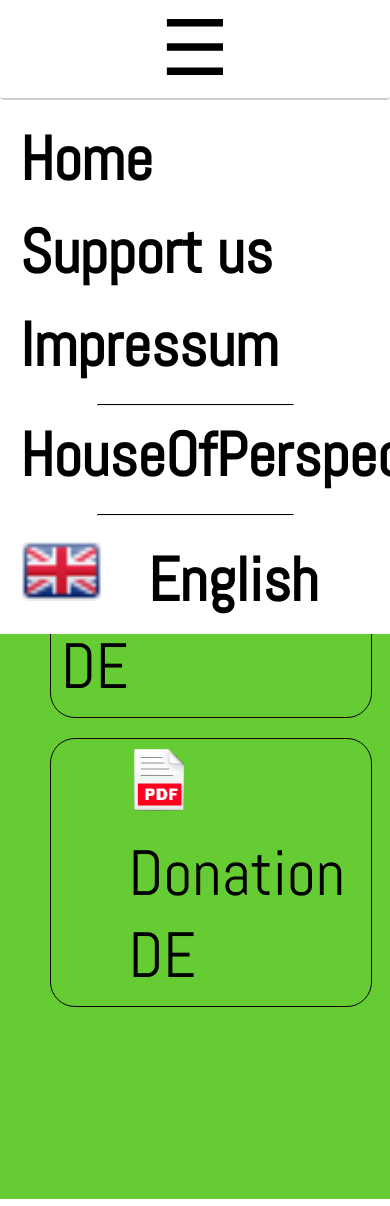
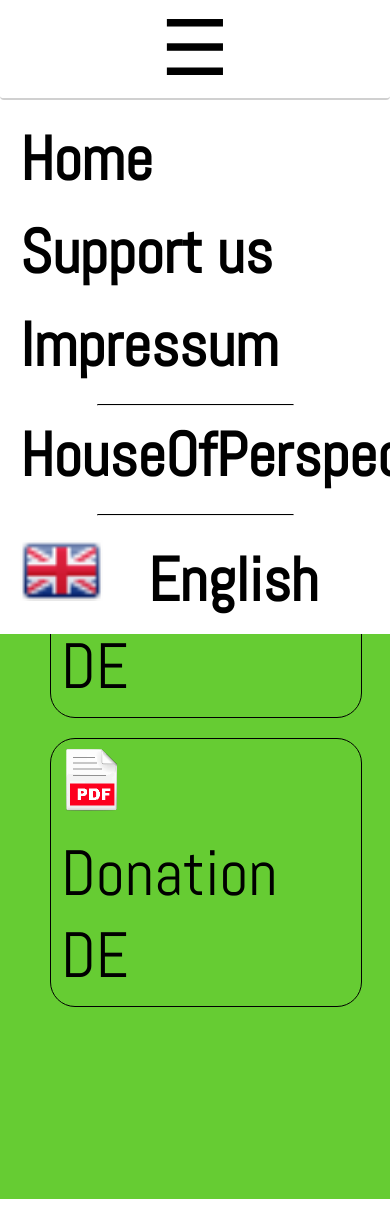
Before and after one commit to Lightshadow244/HoPe, a Django app: template HoPe/Foerder/templates/Foerder/support_us.html in a window 390 px wide; the page is wider, and only the part inside the window is pictured. Shown: the top 1206 px of that part. Run offline with Django 3.2, Linux system fonts and the light colour scheme; the template is opened without the code that fills it, so the values that code supplies are empty.

Commit message:
Update custom.css

```diff
--- a/HoPe/static/css/custom.css
+++ b/HoPe/static/css/custom.css
@@ -339,10 +339,6 @@ h4 {
 	margin-top: 20px;
 }
 
-.document-donation div div{
-	width: 165px;
-	margin:auto;
-}
 /*css for smartphones*/
 @media (max-width: 1200px) {
 	body {
@@ -460,4 +456,7 @@ h4 {
 	.content-right{
 		width: 100%;
 	}
+	.document-member div, .document-donation div {
+		width:100%
+	}
 }
```
